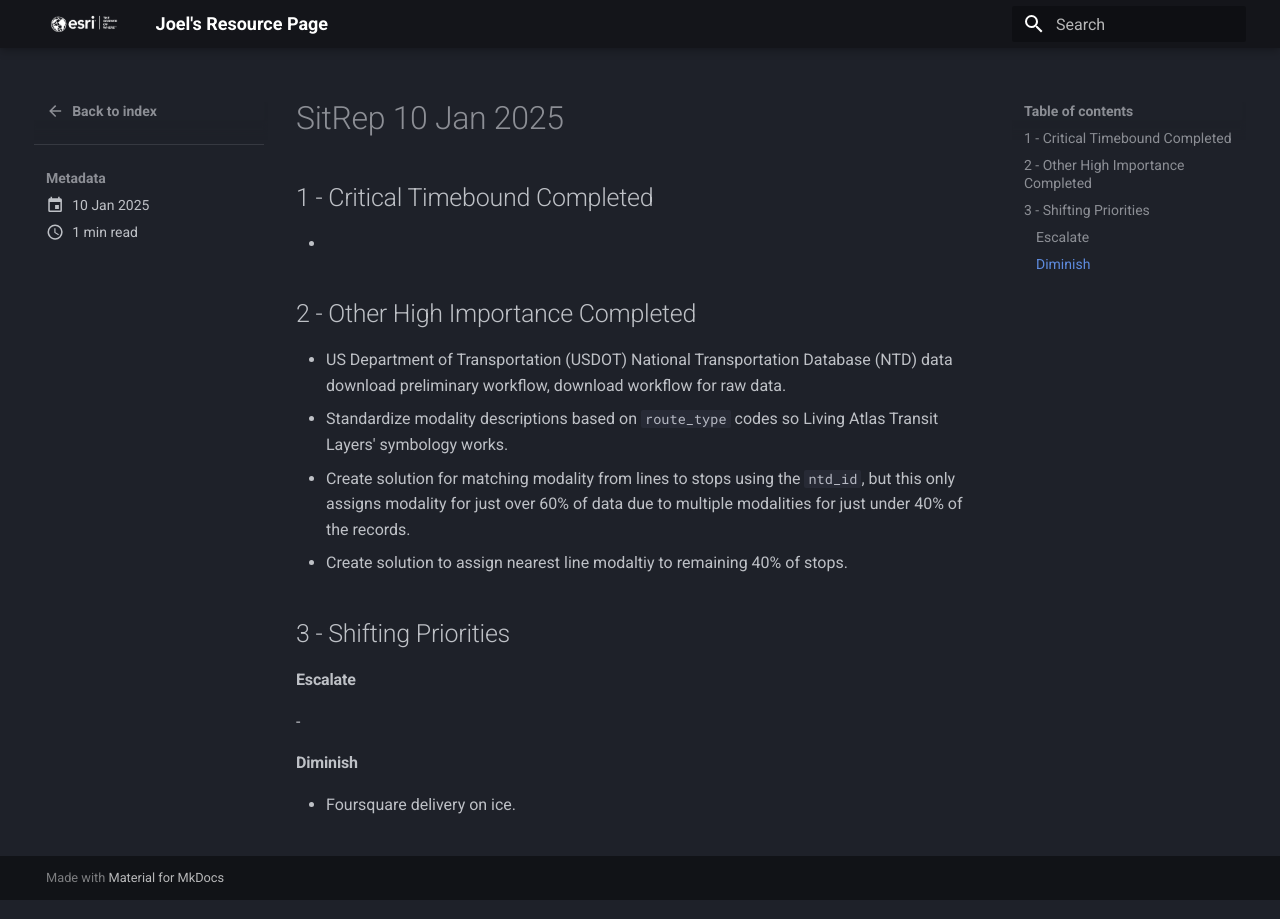
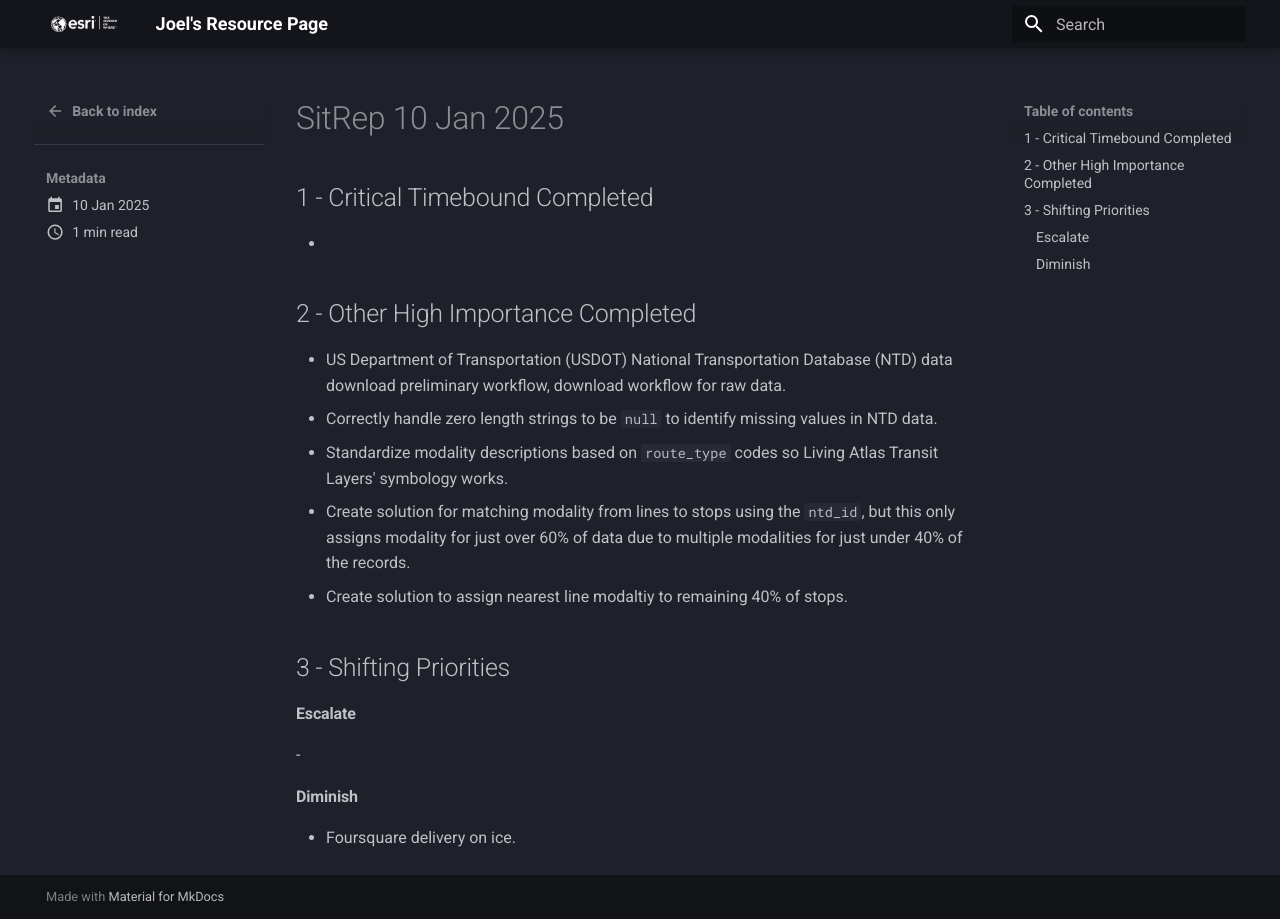
Before and after one commit to knu2xs/esri-resource-page, an MkDocs documentation site: the page built from docs/sitreps/posts/sitrep_20250110.md, in a window 1280 px wide. Built offline with MkDocs 1.6.1 and Material for MkDocs 9.7.7, drawn with Linux system fonts in a browser that asks for light colours.

Commit message:
update sitreps

```diff
--- a/docs/sitreps/posts/sitrep_20250110.md
+++ b/docs/sitreps/posts/sitrep_20250110.md
@@ -11,6 +11,7 @@
 ## 2 - Other High Importance Completed
 
 - US Department of Transportation (USDOT) National Transportation Database (NTD) data download preliminary workflow, download workflow for raw data.
+- Correctly handle zero length strings to be `null` to identify missing values in NTD data.
 - Standardize modality descriptions based on `route_type` codes so Living Atlas Transit Layers' symbology works.
 - Create solution for matching modality from lines to stops using the `ntd_id`, but this only assigns modality for just over 60% of data due to multiple modalities for just under 40% of the records.
 - Create solution to assign nearest line modaltiy to remaining 40% of stops.
```
